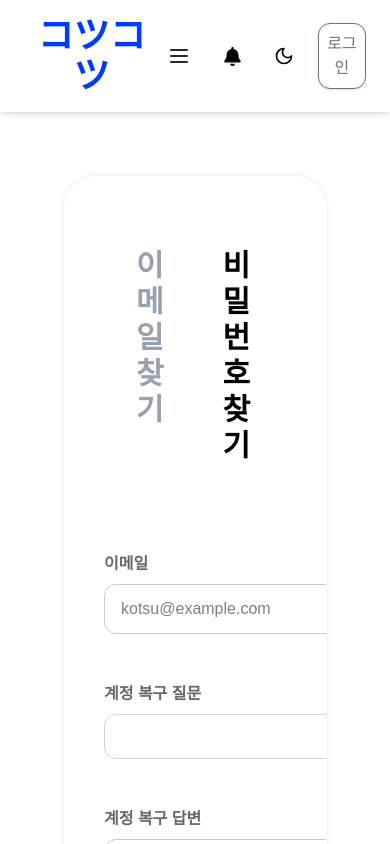
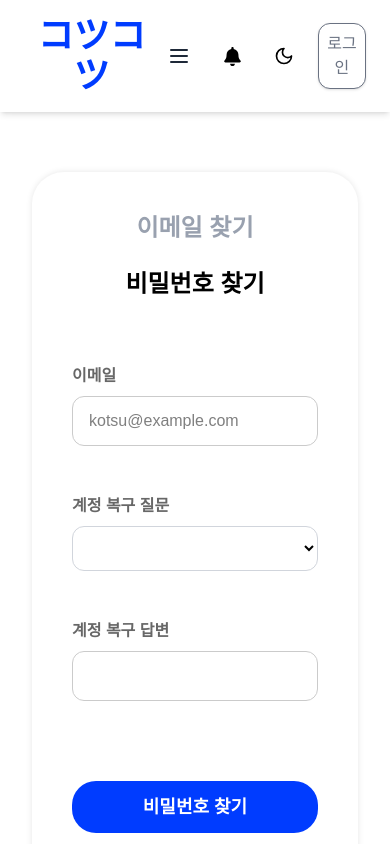
Before and after one commit to Globalin-IT-3Group/frontend, a React (Vite) app: page /find/password in a window 390 px wide. Built offline with nearby package versions, Linux system fonts and the light colour scheme; no server answers; a web font is replaced by a local one.

Commit message:
fix: ID/PW 찾기 수정

```diff
--- a/src/components/findAccount/FindEmailForm.jsx
+++ b/src/components/findAccount/FindEmailForm.jsx
@@ -48,7 +48,7 @@ export default function FindEmailForm({ onLoginClick }) {
       cancelButtonText: "메인 페이지",
     }).then((result) => {
       if (result.isConfirmed) {
-        onLoginClick();
+        navigate();
       } else if (result.dismiss === Swal.DismissReason.cancel) {
         navigate("/");
       }
@@ -74,12 +74,12 @@ export default function FindEmailForm({ onLoginClick }) {
   };
 
   return (
-    <div className="w-[600px] mt-10 mx-auto space-y-12">
+    <div className="w-full max-w-[600px] mt-10 mx-auto space-y-12 px-4">
       <div>
         <label className="block text-md text-[#676767] font-bold mb-2 dark:text-white">
           휴대폰 번호
         </label>
-        <div className="flex gap-2 w-full">
+        <div className="flex felx-col sm:flex-row gap-2 w-full">
           <select
             value={phone1}
             onChange={(e) => setPhone1(e.target.value)}
@@ -98,13 +98,13 @@ export default function FindEmailForm({ onLoginClick }) {
             value={phone2}
             onChange={(e) => setPhone2(e.target.value)}
             maxLength={4}
-            className="border border-gray-300 px-2 py-3 rounded-xl w-64"
+            className="border border-gray-300 px-2 py-3 rounded-xl w-full"
           />
           <input
             value={phone3}
             onChange={(e) => setPhone3(e.target.value)}
             maxLength={4}
-            className="border border-gray-300 px-2 py-3 rounded-xl w-64"
+            className="border border-gray-300 px-2 py-3 rounded-xl w-full"
           />
         </div>
       </div>
@@ -145,7 +145,7 @@ export default function FindEmailForm({ onLoginClick }) {
 
       <button
         onClick={handleFindEmail}
-        className="w-[240px] bg-[#003CFF] flex justify-center mx-auto px-6 py-3 rounded-3xl text-lg text-white font-bold hover:bg-[#0536D7] transition-all duration-90 mt-20 mb-10 cursor-pointer"
+        className="w-full sm:w-[240px] bg-[#003CFF] flex justify-center mx-auto px-6 py-3 rounded-3xl text-lg text-white font-bold hover:bg-[#0536D7] transition-all duration-90 mt-20 mb-10 cursor-pointer"
       >
         이메일 찾기
       </button>
--- a/src/components/findAccount/FindPasswordForm.jsx
+++ b/src/components/findAccount/FindPasswordForm.jsx
@@ -12,12 +12,10 @@ export default function FindPasswordForm({ onLoginClick }) {
   const FindPassSuccessAlert = (password) => {
     Swal.fire({
       title: "비밀번호 찾기 성공!",
-      text: `회원님의 비밀번호는는 ${password}입니다`,
-
+      text: `회원님의 비밀번호는 ${password}입니다`,
       imageUrl: "/success.svg",
       imageWidth: 120,
       imageHeight: 120,
-
       showCancelButton: false,
       confirmButtonColor: "#003CFF",
       cancelButtonColor: "#D9D9D9",
@@ -34,11 +32,9 @@ export default function FindPasswordForm({ onLoginClick }) {
     Swal.fire({
       title: "비밀번호 찾기 실패",
       text: `${message} 다시 시도해주세요!`,
-
       imageUrl: "/error.svg",
       imageWidth: 120,
       imageHeight: 120,
-
       showCancelButton: true,
       confirmButtonColor: "#003CFF",
       cancelButtonColor: "#D9D9D9",
@@ -70,7 +66,7 @@ export default function FindPasswordForm({ onLoginClick }) {
   };
 
   return (
-    <div className="w-[600px] mt-10 mx-auto space-y-12">
+    <div className="w-full max-w-[600px] mt-10 mx-auto space-y-12 px-4">
       <div>
         <label className="block text-md text-[#676767] font-bold mb-2 dark:text-white">
           이메일
@@ -91,7 +87,7 @@ export default function FindPasswordForm({ onLoginClick }) {
         <select
           value={question}
           onChange={(e) => setQuestion(e.target.value)}
-          className="border border-gray-300 px-3 py-3 rounded-xl w-full"
+          className="border border-gray-300 px-3 py-3 rounded-xl w-full dark:text-white"
         >
           <div className="dark:text-black">
             <option>나의 보물 1호는?</option>
@@ -119,7 +115,7 @@ export default function FindPasswordForm({ onLoginClick }) {
 
       <button
         onClick={handleFindPassword}
-        className="w-[240px] bg-[#003CFF] flex justify-center mx-auto px-6 py-3 rounded-3xl text-lg text-white font-bold hover:bg-[#0536D7] transition-all duration-90 mt-20 mb-10 cursor-pointer"
+        className="w-full sm:w-[240px] bg-[#003CFF] flex justify-center mx-auto px-6 py-3 rounded-3xl text-lg text-white font-bold hover:bg-[#0536D7] transition-all duration-90 mt-20 mb-10 cursor-pointer"
       >
         비밀번호 찾기
       </button>
--- a/src/routes/Join/JoinPage.jsx
+++ b/src/routes/Join/JoinPage.jsx
@@ -115,7 +115,7 @@ export default function JoinPage() {
   };
 
   return (
-    <div className="min-h-screen w-full overflow-auto">
+    <div className="min-h-screen w-full overflow-auto px-4">
       <div className="flex flex-col items-center justify-start">
         <div className="bg-white dark:bg-zinc-700 rounded-4xl w-full max-w-[1400px] p-10 my-16 shadow-[0_0_6px_rgba(0,0,0,0.1)] flex flex-col">
           <h2 className="text-3xl font-bold flex justify-center mt-14">
--- a/src/routes/findAccount/FindAccountPage.jsx
+++ b/src/routes/findAccount/FindAccountPage.jsx
@@ -10,12 +10,12 @@ export default function FindAccountPage() {
   const [showLoginModal, setShowLoginModal] = useState(false);
 
   return (
-    <div className="min-h-screen flex items-center justify-center bg-white dark:bg-zinc-800 transition-all duration-300">
-      <div className="bg-white dark:bg-zinc-700 rounded-4xl w-[1400px] h-auto p-10 m-16 shadow-[0_0_6px_rgba(0,0,0,0.1)] overflow-y-auto flex flex-col text-black dark:text-white">
-        <div className="flex justify-center mt-4 mx-auto p-4 gap-8">
+    <div className="min-h-screen w-full flex items-center justify-center bg-white dark:bg-zinc-800 transition-all duration-300 px-4">
+      <div className="bg-white dark:bg-zinc-700 rounded-4xl w-full max-w-[1400px] p-6 sm:p-8 md:p-10 m-4 sm:m-8 md:m-16 shadow-[0_0_6px_rgba(0,0,0,0.1)] overflow-y-auto flex flex-col text-black dark:text-white">
+        <div className="flex justify-center flex-wrap gap-6 sm:gap-8 mt-4 mb-6 sm:mb-10">
           <Link to="/find/email">
             <h1
-              className={`text-3xl font-bold ml-4 mb-8 transition-colors duration-200 ${
+              className={`text-2xl sm:text-3xl font-bold transition-colors duration-200 ${
                 isEmail
                   ? "text-black dark:text-white"
                   : "text-gray-400 dark:text-gray-400"
@@ -27,7 +27,7 @@ export default function FindAccountPage() {
 
           <Link to="/find/password">
             <h1
-              className={`text-3xl font-bold ml-4 mb-8 transition-colors duration-200 ${
+              className={`text-2xl sm:text-3xl font-bold transition-colors duration-200 ${
                 !isEmail
                   ? "text-black dark:text-white"
                   : "text-gray-400 dark:text-gray-400"
```
